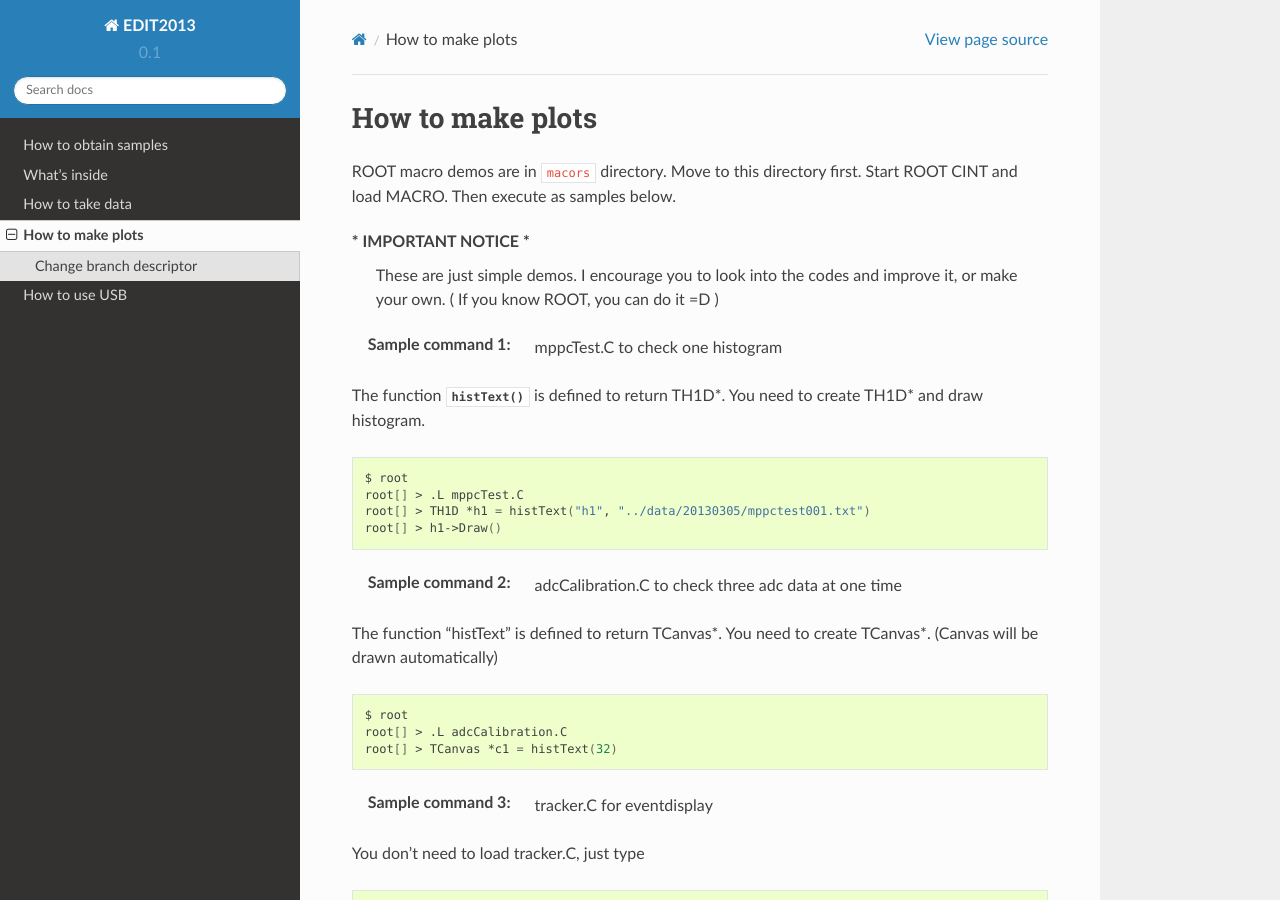
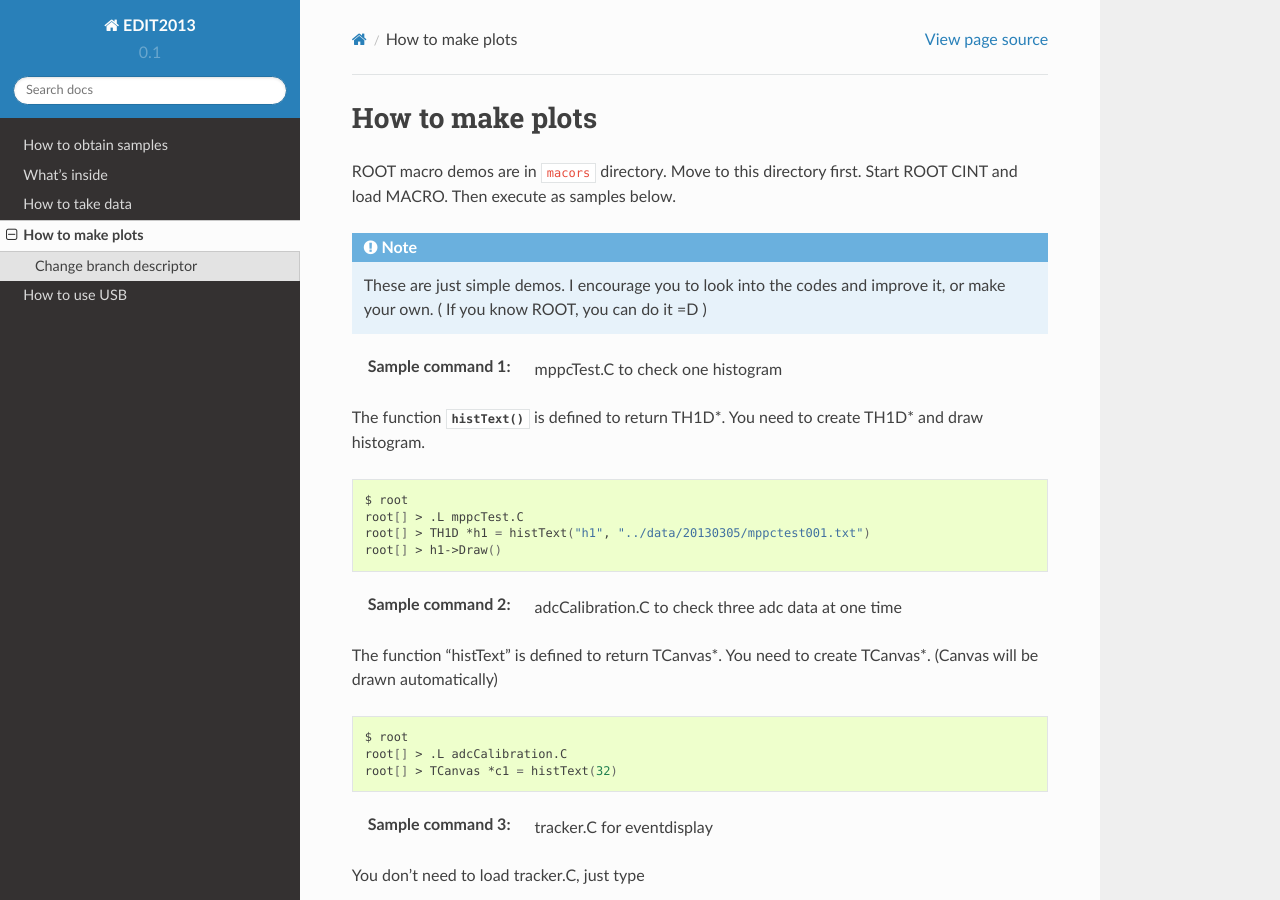
Before and after one commit to shotakaha/EDIT2013, a Sphinx documentation site: the page built from docs/source/how-to-make-plots.rst, in a window 1280 px wide and 900 px high. Built offline with Sphinx 7.4.7 and the Read the Docs theme 2.0.0, drawn with Linux system fonts in a browser that asks for light colours.

Commit message:
M : Add note

```diff
--- a/docs/source/how-to-make-plots.rst
+++ b/docs/source/how-to-make-plots.rst
@@ -7,10 +7,11 @@ Move to this directory first.
 Start ROOT CINT and load MACRO.
 Then execute as samples below.
 
-*** IMPORTANT NOTICE ***
-    These are just simple demos.
-    I encourage you to look into the codes and improve it, or make your own.
-    ( If you know ROOT, you can do it =D )
+.. note::
+
+   These are just simple demos.
+   I encourage you to look into the codes and improve it, or make your own.
+   ( If you know ROOT, you can do it =D )
 
 
 :Sample command 1: mppcTest.C to check one histogram
```
